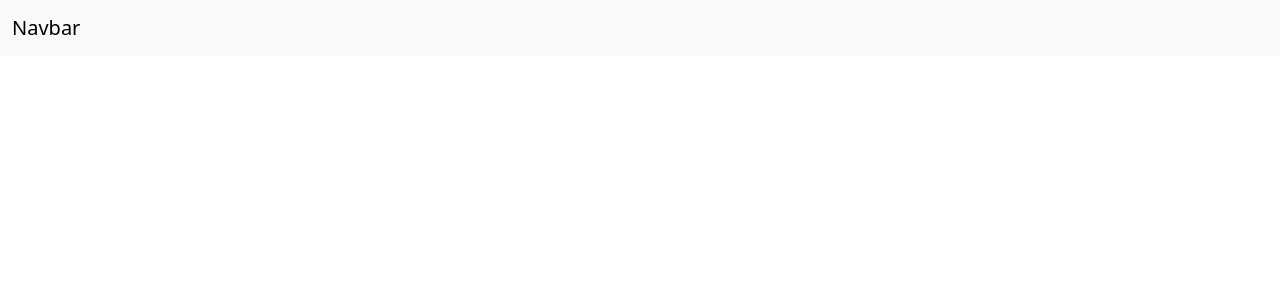
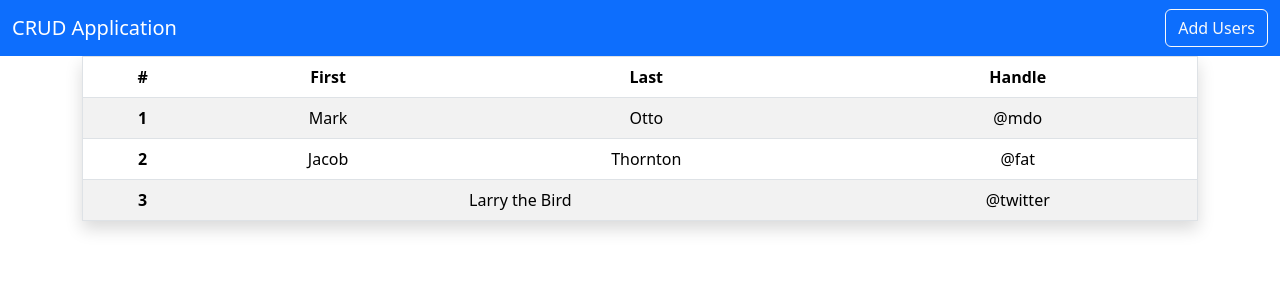
Before and after one commit to WAUdeshinduminaweerakoon/CRUD, a React (Create React App) app in the folder Frontend/crud-front/: page / in a window 1280 px wide. Shown: the top 300 px of the page. Built offline with nearby package versions, Linux system fonts and the light colour scheme.

Commit message:
add table in home page

```diff
--- a/Frontend/crud-front/src/App.js
+++ b/Frontend/crud-front/src/App.js
@@ -2,12 +2,14 @@
 import './App.css';
 import '../node_modules/bootstrap/dist/css/bootstrap.min.css'
 import Navbar from './layout/Navbar';
+import Home from './pages/Home';
 
 function App() {
   return (
     <div className="App">
 
         <Navbar/>
+        <Home/>
 
     </div>
   );
--- a/Frontend/crud-front/src/layout/Navbar.js
+++ b/Frontend/crud-front/src/layout/Navbar.js
@@ -4,9 +4,9 @@ export default function Navbar() {
   return (
     <div>
 
-      <nav className="navbar navbar-expand-lg bg-light">
+      <nav className="navbar navbar-expand-lg navbar-dark bg-primary">
       <div className="container-fluid">
-    <a className="navbar-brand" href="#">Navbar</a>
+    <a className="navbar-brand" href="#">CRUD Application</a>
     <button className="navbar-toggler"
             type="button"
             data-bs-toggle="collapse"
@@ -16,6 +16,7 @@ export default function Navbar() {
             aria-label="Toggle navigation">
       <span className="navbar-toggler-icon"></span>
     </button>
+    <button className="btn btn-outline-light">Add Users</button>
     </div>
 
       </nav>
--- a/Frontend/crud-front/src/pages/Home.js
+++ b/Frontend/crud-front/src/pages/Home.js
@@ -0,0 +1,42 @@
+import React from 'react'
+
+export default function
+() {
+  return (
+    <div className="container ">
+        <dvi className= 'py-4'>
+        <table className="table border shadow table table-striped table-hove">
+  <thead>
+    <tr>
+      <th scope="col">#</th>
+      <th scope="col">First</th>
+      <th scope="col">Last</th>
+      <th scope="col">Handle</th>
+    </tr>
+  </thead>
+  <tbody>
+    <tr>
+      <th scope="row">1</th>
+      <td>Mark</td>
+      <td>Otto</td>
+      <td>@mdo</td>
+    </tr>
+    <tr>
+      <th scope="row">2</th>
+      <td>Jacob</td>
+      <td>Thornton</td>
+      <td>@fat</td>
+    </tr>
+    <tr>
+      <th scope="row">3</th>
+      <td colspan="2">Larry the Bird</td>
+      <td>@twitter</td>
+    </tr>
+  </tbody>
+</table>
+
+        </dvi>
+
+    </div>
+  )
+}
```
